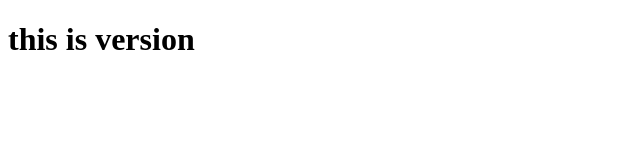
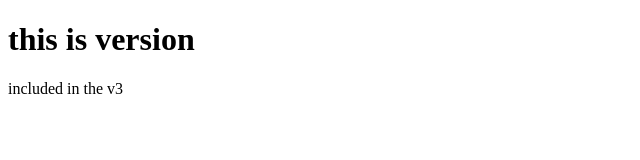
Before and after one commit to JustAnAuditor/testRep, a plain HTML site: page index.html in a window 1280 px wide. Shown: the whole page, without its empty margins (0-640 px from the left). Drawn offline with Linux system fonts and the light colour scheme.

Commit message:
version 3

```diff
--- a/index.html
+++ b/index.html
@@ -7,5 +7,6 @@
 </head>
 <body>
     <h1>this is version</h1>
+    <p>included in the v3</p>
 </body>
 </html>
```
